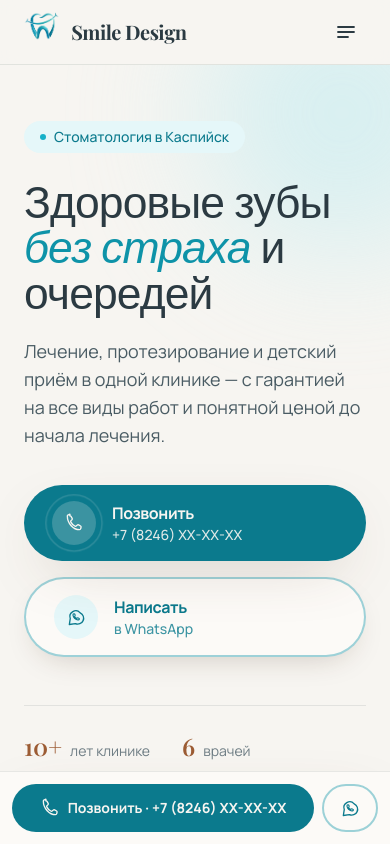
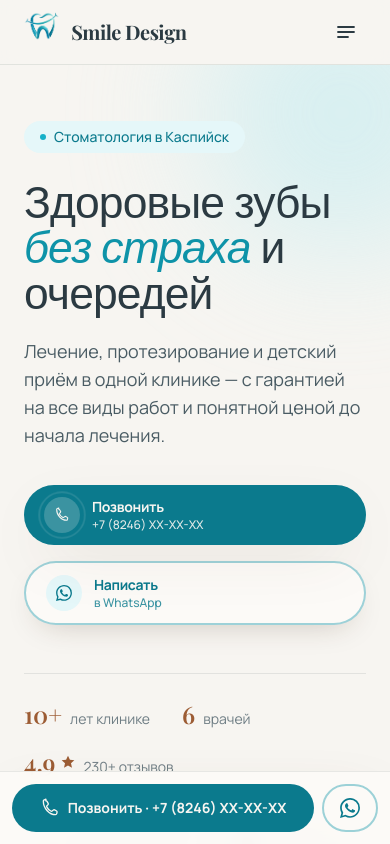
Before and after one commit to djalaev222-arch/smile-design-landing, a Next.js app: page / in a window 390 px wide. Shown: the top 844 px of the page. Built offline with nearby package versions, Linux system fonts and the light colour scheme.

Commit message:
style: shrink hero CTA buttons, use the real WhatsApp glyph
Reduced padding/icon/text sizes on CallButton and WhatsAppButton.
Swapped the hand-drawn WhatsApp squiggle for the recognizable
phone-in-bubble mark (Simple Icons, CC0).

```diff
--- a/components/hero/CallButton.tsx
+++ b/components/hero/CallButton.tsx
@@ -11,18 +11,18 @@ export default function CallButton({ className }: { className?: string }) {
       whileHover={{ scale: 1.03 }}
       whileTap={{ scale: 0.97 }}
       transition={{ type: "spring", stiffness: 400, damping: 22 }}
-      className={`group relative flex items-center gap-4 overflow-hidden rounded-full bg-teal-700 px-7 py-4 text-surface shadow-soft transition-colors hover:bg-teal-900 ${className ?? ""}`}
+      className={`group relative flex items-center gap-3 overflow-hidden rounded-full bg-teal-700 px-5 py-3 text-surface shadow-soft transition-colors hover:bg-teal-900 ${className ?? ""}`}
       aria-label={`Позвонить в клинику Smile Design: ${CLINIC.phoneDisplay}`}
     >
-      <span className="relative flex h-11 w-11 shrink-0 items-center justify-center rounded-full bg-surface/20">
+      <span className="relative flex h-9 w-9 shrink-0 items-center justify-center rounded-full bg-surface/20">
         <span className="absolute inset-0 rounded-full border border-surface/60 animate-pulse-ring" />
-        <PhoneIcon className="h-5 w-5 text-surface" />
+        <PhoneIcon className="h-4 w-4 text-surface" />
       </span>
       <span className="flex flex-col items-start leading-tight">
-        <span className="font-body text-base font-bold tracking-tight">
+        <span className="font-body text-sm font-bold tracking-tight">
           Позвонить
         </span>
-        <span className="font-body text-sm font-medium text-surface/90">
+        <span className="font-body text-xs font-medium text-surface/90">
           {CLINIC.phoneDisplay}
         </span>
       </span>
--- a/components/hero/WhatsAppButton.tsx
+++ b/components/hero/WhatsAppButton.tsx
@@ -13,15 +13,15 @@ export default function WhatsAppButton({ className }: { className?: string }) {
       whileHover={{ scale: 1.03 }}
       whileTap={{ scale: 0.97 }}
       transition={{ type: "spring", stiffness: 400, damping: 22 }}
-      className={`flex items-center gap-4 rounded-full border-2 border-teal-600/40 bg-surface-card px-7 py-4 text-teal-700 shadow-card transition-colors hover:border-teal-600 hover:bg-teal-50 ${className ?? ""}`}
+      className={`flex items-center gap-3 rounded-full border-2 border-teal-600/40 bg-surface-card px-5 py-3 text-teal-700 shadow-card transition-colors hover:border-teal-600 hover:bg-teal-50 ${className ?? ""}`}
       aria-label="Написать клинике Smile Design в WhatsApp"
     >
-      <span className="flex h-11 w-11 shrink-0 items-center justify-center rounded-full bg-teal-50">
-        <WhatsAppIcon className="h-5 w-5" />
+      <span className="flex h-9 w-9 shrink-0 items-center justify-center rounded-full bg-teal-50">
+        <WhatsAppIcon className="h-4 w-4" />
       </span>
       <span className="flex flex-col items-start leading-tight">
-        <span className="font-body text-base font-bold tracking-tight">Написать</span>
-        <span className="font-body text-sm font-medium text-teal-700/80">в WhatsApp</span>
+        <span className="font-body text-sm font-bold tracking-tight">Написать</span>
+        <span className="font-body text-xs font-medium text-teal-700/80">в WhatsApp</span>
       </span>
     </motion.a>
   );
--- a/components/icons/WhatsAppIcon.tsx
+++ b/components/icons/WhatsAppIcon.tsx
@@ -1,19 +1,7 @@
 export default function WhatsAppIcon({ className }: { className?: string }) {
   return (
-    <svg viewBox="0 0 24 24" fill="none" className={className} aria-hidden="true">
-      <path
-        d="M17 7a7 7 0 0 0-11.9 6.9L4 21l7.2-1.1A7 7 0 0 0 17 7Z"
-        stroke="currentColor"
-        strokeWidth="1.6"
-        strokeLinejoin="round"
-      />
-      <path
-        d="M8.7 8.6c.2-.5.4-.5.7-.5h.5c.2 0 .4 0 .5.4l.6 1.5c.1.2 0 .4-.1.6l-.5.5c-.1.2-.1.3 0 .5.4.7 1.3 1.6 2 2 .2.1.3.1.5 0l.5-.5c.2-.1.4-.2.6-.1l1.5.6c.3.1.4.3.4.5v.5c0 .3 0 .5-.5.7-.9.4-2 .3-3.4-.5-1.1-.6-2.3-1.8-2.9-2.9-.8-1.4-.9-2.5-.5-3.4Z"
-        stroke="currentColor"
-        strokeWidth="1.4"
-        strokeLinecap="round"
-        strokeLinejoin="round"
-      />
+    <svg viewBox="0 0 24 24" fill="currentColor" className={className} aria-hidden="true">
+      <path d="M17.472 14.382c-.297-.149-1.758-.867-2.03-.967-.273-.099-.471-.148-.67.15-.197.297-.767.966-.94 1.164-.173.199-.347.223-.644.075-.297-.15-1.255-.463-2.39-1.475-.883-.788-1.48-1.761-1.653-2.059-.173-.297-.018-.458.13-.606.134-.133.298-.347.446-.52.149-.174.198-.298.298-.497.099-.198.05-.371-.025-.52-.075-.149-.669-1.612-.916-2.207-.242-.579-.487-.5-.669-.51-.173-.008-.371-.01-.57-.01-.198 0-.52.074-.792.372-.272.297-1.04 1.016-1.04 2.479 0 1.462 1.065 2.875 1.213 3.074.149.198 2.096 3.2 5.077 4.487.709.306 1.262.489 1.694.625.712.227 1.36.195 1.871.118.571-.085 1.758-.719 2.006-1.413.248-.694.248-1.289.173-1.413-.074-.124-.272-.198-.57-.347m-5.421 7.403h-.004a9.87 9.87 0 0 1-5.031-1.378l-.361-.214-3.741.982.998-3.648-.235-.374a9.86 9.86 0 0 1-1.51-5.26c.001-5.45 4.436-9.884 9.888-9.884 2.64 0 5.122 1.03 6.988 2.898a9.825 9.825 0 0 1 2.893 6.994c-.003 5.45-4.437 9.884-9.885 9.884M20.52 3.449C18.24 1.245 15.24 0 12.045 0 5.463 0 .104 5.36.101 11.943c0 2.096.548 4.142 1.588 5.945L0 24l6.305-1.654a11.882 11.882 0 0 0 5.68 1.448h.005c6.585 0 11.946-5.363 11.949-11.945a11.876 11.876 0 0 0-3.419-8.4" />
     </svg>
   );
 }
```
